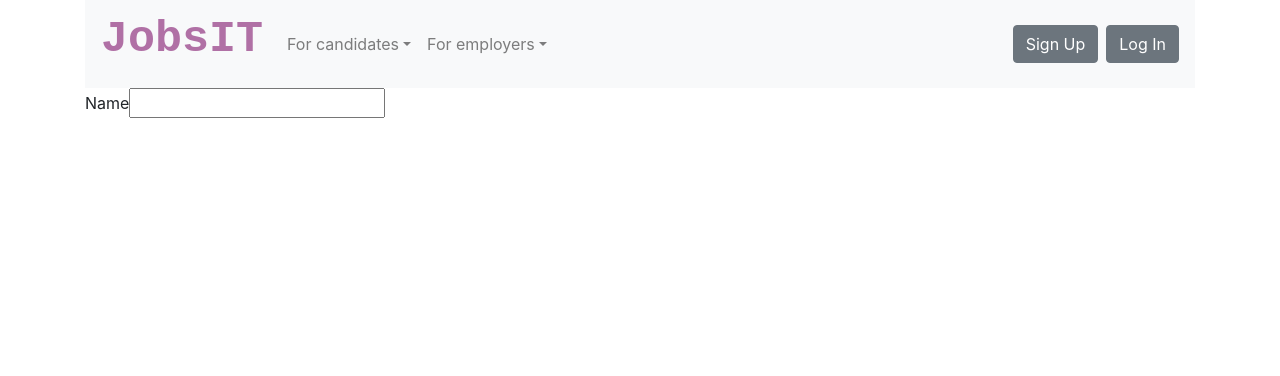
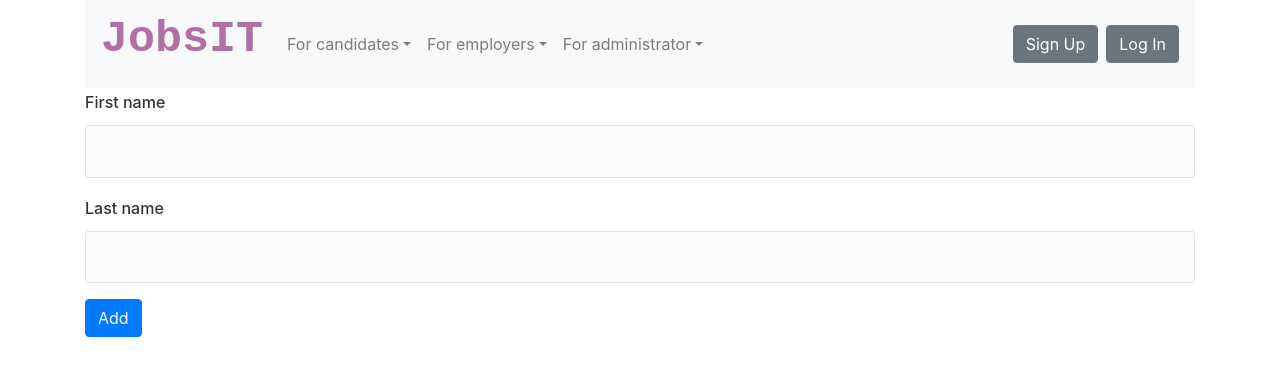
Before and after one commit to aminedammak/Jobs_website, a React (Create React App) app: page /submit-resume in a window 1280 px wide. Shown: the top 376 px of the page. Built offline with nearby package versions, Linux system fonts and the light colour scheme.

Commit message:
add candidates

```diff
--- a/package.json
+++ b/package.json
@@ -4,12 +4,14 @@
   "private": true,
   "dependencies": {
     "bootstrap": "^4.3.1",
+    "jquery": "^1.9.1",
     "react": "^16.11.0",
     "react-bootstrap": "^1.0.0-beta.14",
     "react-dom": "^16.11.0",
     "react-router-dom": "^5.1.2",
-    "react-scripts": "3.2.0",
+    "react-scripts": "^3.4.0",
     "styled-components": "^4.4.1",
+    "typescript": "^3.7.5",
     "uuid": "^3.3.3"
   },
   "scripts": {
--- a/src/components/CandidatesList.js
+++ b/src/components/CandidatesList.js
@@ -11,6 +11,11 @@ export default function CandidatesList() {
     return (
         <div>
             <h2>List of candidates {candidates.length}</h2>
+            <ul>
+                {candidates.map(candidate=> {
+                    return (<li key={candidate.id}>{candidate.firstName} {candidate.lastName}</li>)
+                })}
+            </ul>
         </div>
     )
 }
--- a/src/components/Header/Navigation.js
+++ b/src/components/Header/Navigation.js
@@ -16,9 +16,11 @@ export default function Navigation() {
                         <NavDropdown.Item as="span"><Link to="/submit-resume">Submit Resume</Link></NavDropdown.Item>
                     </NavDropdown>
                     <NavDropdown title="For employers" id="basic-nav-dropdown-2">
-                        <NavDropdown.Item as="span"><Link to="/candidates">Browse candidates</Link></NavDropdown.Item>
                         <NavDropdown.Item as="span"><Link to="/post-a-job">Post a job</Link></NavDropdown.Item>
                         <NavDropdown.Item as="span">Employer dashboard</NavDropdown.Item>
+                    </NavDropdown>
+                    <NavDropdown title="For administrator" id="basic-nav-dropdown-3">
+                        <NavDropdown.Item as="span"><Link to="/candidates">Browse candidates</Link></NavDropdown.Item>
                     </NavDropdown>
                 </Nav>
                 <div className="logging-btn">
--- a/src/components/SubmitResume.js
+++ b/src/components/SubmitResume.js
@@ -1,17 +1,23 @@
 import React, { useContext, useState } from 'react';
 import { CandidatesContext } from '../contexts/CandidatesContext';
+import uuid from 'uuid';
+import { Form } from "./style";
+import { Button } from 'react-bootstrap';
 
 
 export default function SubmitResume() {
 
 
     const { dispatch } = useContext(CandidatesContext);
-    const [name, setName] = useState('');
+    const [firstName, setFirstName] = useState('');
+    const [lastName, setLastName] = useState('');
 
     const handleSubmit = (e) => {
         e.preventDefault();
         const candidate = {
-            name: name
+            id: uuid(),
+            firstName: firstName,
+            lastName: lastName
         }
 
         dispatch({ type: "ADD_CANDIDATE", candidate: candidate });
@@ -19,10 +25,17 @@ export default function SubmitResume() {
 
     return (
         <div>
-            <form onSubmit={handleSubmit}>
-                <label>Name</label>
-                <input type="text" value={name} onChange={(e) => setName(e.target.value)} />
-            </form>
+            <Form onSubmit={handleSubmit}>
+                <div className="form-group">
+                    <label>First name</label>
+                    <input type="text" value={firstName} onChange={(e) => setFirstName(e.target.value)} />
+                </div>
+                <div className="form-group">
+                    <label>Last name</label>
+                    <input type="text" value={lastName} onChange={(e) => setLastName(e.target.value)} />
+                </div>
+                <Button variant="primary" type="submit">Add</Button>
+            </Form>
         </div>
     )
 }
```
Also changed, not shown: 2 other files (tests, documents, lock files or other folders).
